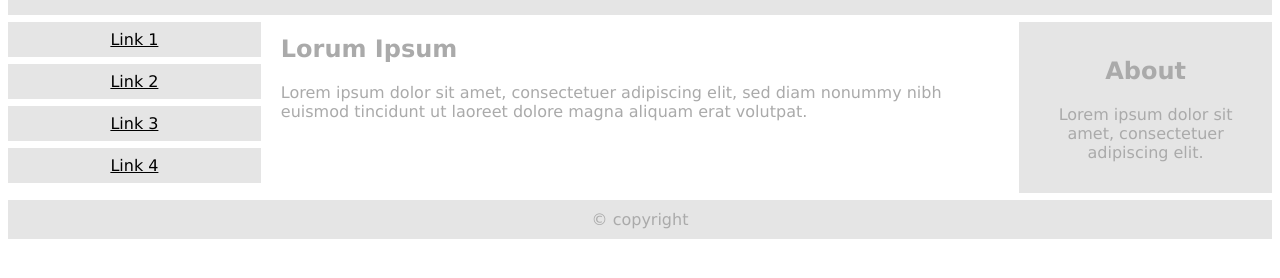
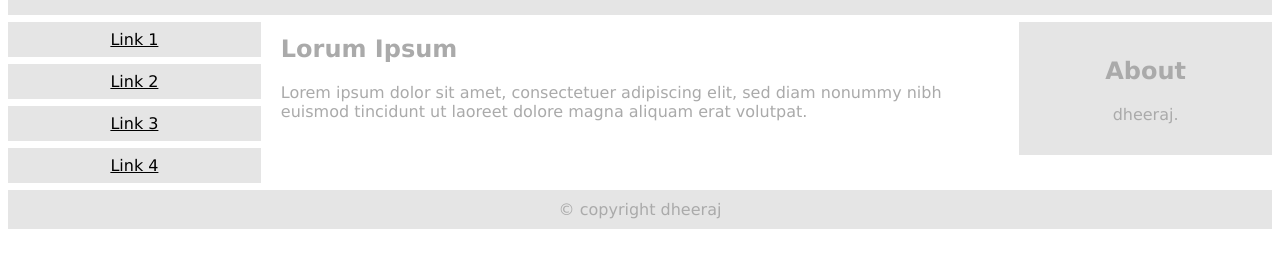
Before and after one commit to dheerajpal1/test, a plain HTML site: page index.html in a window 1280 px wide. Shown: the part 104-382 px from the top of the page. Drawn offline with Linux system fonts and the light colour scheme.

Commit message:
Update index.html

```diff
--- a/index.html
+++ b/index.html
@@ -62,11 +62,11 @@
 
   <div class="right">
     <h2>About</h2>
-    <p>Lorem ipsum dolor sit amet, consectetuer adipiscing elit.</p>
+    <p>dheeraj.</p>
   </div>
 </div>
 
-<div style="background-color:#e5e5e5;text-align:center;padding:10px;margin-top:7px;">© copyright </div>
+<div style="background-color:#e5e5e5;text-align:center;padding:10px;margin-top:7px;">© copyright dheeraj </div>
 
 </body>
 </html>
```
